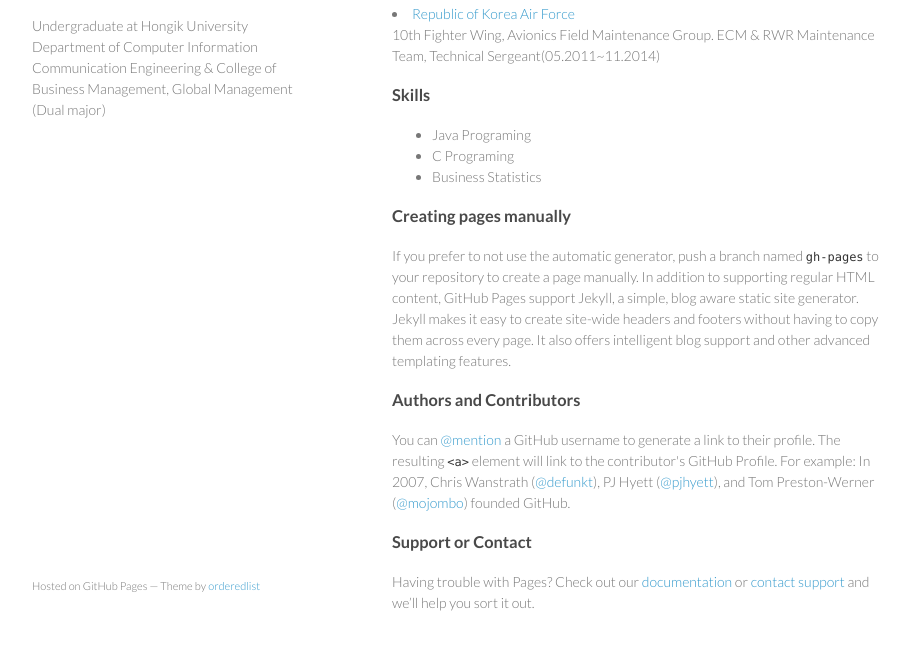
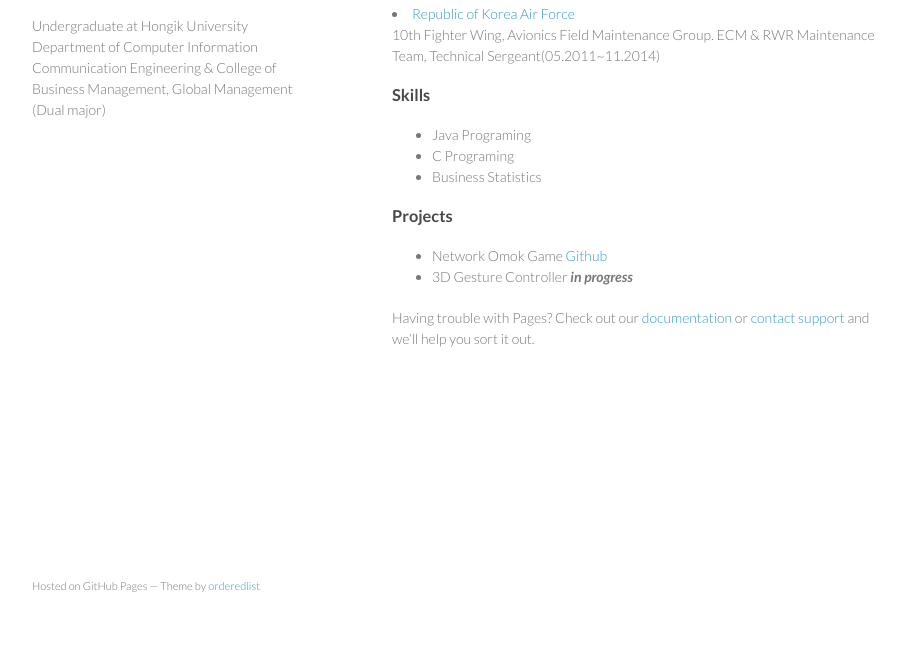
Before and after one commit to yeansang/yeansang.github.io, a plain HTML site: page index.html in a window 1280 px wide. Shown: the part 135-784 px from the top of the page, without its empty margins (178-1087 px from the left). Drawn offline with Linux system fonts and the light colour scheme.

Commit message:
Update index.html

```diff
--- a/index.html
+++ b/index.html
@@ -47,17 +47,14 @@ Reserch Assistant (05.2015~)</li>
 </p>
 
 <h3>
-<a id="creating-pages-manually" class="anchor" href="#creating-pages-manually" aria-hidden="true"><span class="octicon octicon-link"></span></a>Creating pages manually</h3>
+<a id="Projects" class="anchor" href="#Projects" aria-hidden="true"><span class="octicon octicon-link"></span></a>Projects</h3>
 
-<p>If you prefer to not use the automatic generator, push a branch named <code>gh-pages</code> to your repository to create a page manually. In addition to supporting regular HTML content, GitHub Pages support Jekyll, a simple, blog aware static site generator. Jekyll makes it easy to create site-wide headers and footers without having to copy them across every page. It also offers intelligent blog support and other advanced templating features.</p>
-
-<h3>
-<a id="authors-and-contributors" class="anchor" href="#authors-and-contributors" aria-hidden="true"><span class="octicon octicon-link"></span></a>Authors and Contributors</h3>
-
-<p>You can <a href="https://github.com/blog/821" class="user-mention">@mention</a> a GitHub username to generate a link to their profile. The resulting <code>&lt;a&gt;</code> element will link to the contributor's GitHub Profile. For example: In 2007, Chris Wanstrath (<a href="https://github.com/defunkt" class="user-mention">@defunkt</a>), PJ Hyett (<a href="https://github.com/pjhyett" class="user-mention">@pjhyett</a>), and Tom Preston-Werner (<a href="https://github.com/mojombo" class="user-mention">@mojombo</a>) founded GitHub.</p>
-
-<h3>
-<a id="support-or-contact" class="anchor" href="#support-or-contact" aria-hidden="true"><span class="octicon octicon-link"></span></a>Support or Contact</h3>
+<p>
+  <ul>
+    <li>Network Omok Game <a href="https://github.com/yeansang/omok">Github</a></li>
+    <li>3D Gesture Controller <b><i>in progress</i></b></li>
+  </ul>
+</p>
 
 <p>Having trouble with Pages? Check out our <a href="https://help.github.com/pages">documentation</a> or <a href="https://github.com/contact">contact support</a> and we’ll help you sort it out.</p>
       </section>
```
